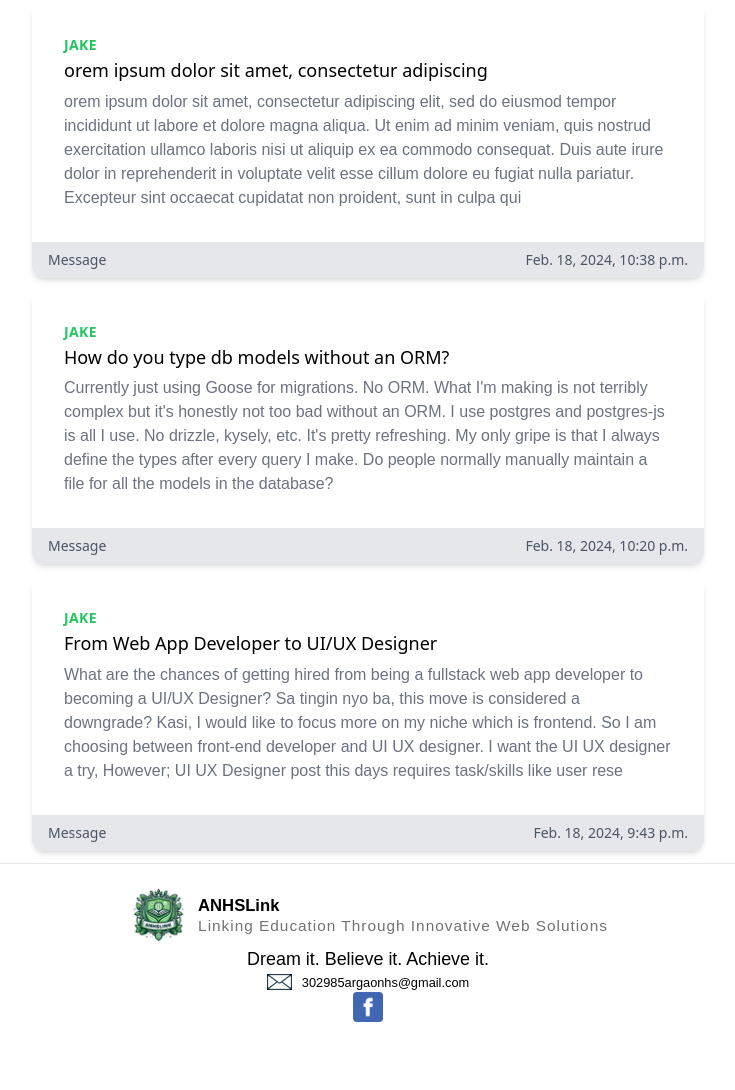
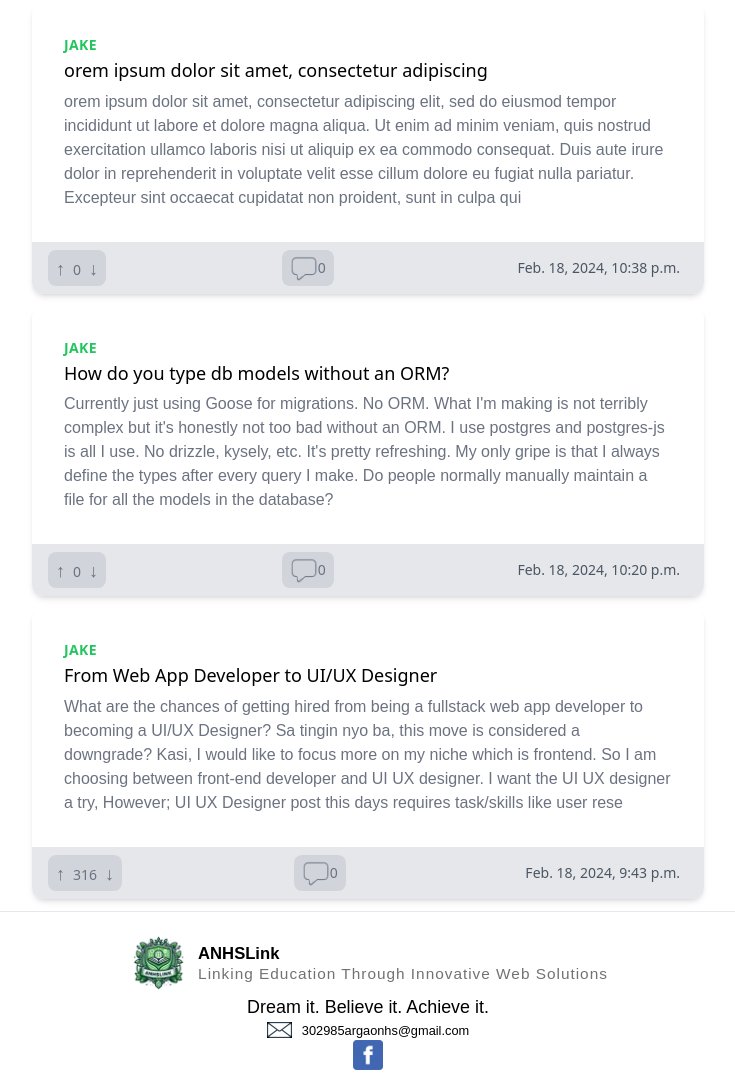
Before and after one commit to Cozyx213/ANHSLINK2, a Django app: page /forum in a window 1280 px wide. Shown: the part 1047-2137 px from the top of the page, without its empty margins (272-1007 px from the left). Before the commit the page ends 2069 px from the top, so only its background shows below. Run offline with Django 4.2, Linux system fonts and the light colour scheme; a user stored in the database is signed in; data comes from the database, SQL or seed files in the repository; both versions use the stored data as it was after the commit.

Commit message:
added comment icon and model and also likes

```diff
--- a/authentication/static/css/main.css
+++ b/authentication/static/css/main.css
@@ -614,6 +614,38 @@ video {
   height: 10rem;
 }
 
+.size-auto {
+  width: auto;
+  height: auto;
+}
+
+.size-fit {
+  width: -moz-fit-content;
+  width: fit-content;
+  height: -moz-fit-content;
+  height: fit-content;
+}
+
+.size-2 {
+  width: 0.5rem;
+  height: 0.5rem;
+}
+
+.size-10 {
+  width: 2.5rem;
+  height: 2.5rem;
+}
+
+.size-7 {
+  width: 1.75rem;
+  height: 1.75rem;
+}
+
+.size-4 {
+  width: 1rem;
+  height: 1rem;
+}
+
 .h-24 {
   height: 6rem;
 }
@@ -805,6 +837,11 @@ video {
   border-color: rgb(248 113 113 / var(--tw-border-opacity));
 }
 
+.bg-black {
+  --tw-bg-opacity: 1;
+  background-color: rgb(0 0 0 / var(--tw-bg-opacity));
+}
+
 .bg-gray-100 {
   --tw-bg-opacity: 1;
   background-color: rgb(243 244 246 / var(--tw-bg-opacity));
@@ -813,6 +850,11 @@ video {
 .bg-gray-200 {
   --tw-bg-opacity: 1;
   background-color: rgb(229 231 235 / var(--tw-bg-opacity));
+}
+
+.bg-gray-400 {
+  --tw-bg-opacity: 1;
+  background-color: rgb(156 163 175 / var(--tw-bg-opacity));
 }
 
 .bg-green-100 {
@@ -858,6 +900,11 @@ video {
 .bg-yellow-200 {
   --tw-bg-opacity: 1;
   background-color: rgb(254 240 138 / var(--tw-bg-opacity));
+}
+
+.bg-gray-300 {
+  --tw-bg-opacity: 1;
+  background-color: rgb(209 213 219 / var(--tw-bg-opacity));
 }
 
 .bg-gradient-to-r {
@@ -923,6 +970,11 @@ video {
   padding: 2rem;
 }
 
+.px-2 {
+  padding-left: 0.5rem;
+  padding-right: 0.5rem;
+}
+
 .px-4 {
   padding-left: 1rem;
   padding-right: 1rem;
@@ -933,6 +985,11 @@ video {
   padding-right: 1.5rem;
 }
 
+.py-1 {
+  padding-top: 0.25rem;
+  padding-bottom: 0.25rem;
+}
+
 .py-2 {
   padding-top: 0.5rem;
   padding-bottom: 0.5rem;
@@ -941,6 +998,11 @@ video {
 .py-3 {
   padding-top: 0.75rem;
   padding-bottom: 0.75rem;
+}
+
+.px-3 {
+  padding-left: 0.75rem;
+  padding-right: 0.75rem;
 }
 
 .pb-4 {
@@ -1060,6 +1122,11 @@ video {
   color: rgb(31 41 55 / var(--tw-text-opacity));
 }
 
+.text-green-500 {
+  --tw-text-opacity: 1;
+  color: rgb(34 197 94 / var(--tw-text-opacity));
+}
+
 .text-green-600 {
   --tw-text-opacity: 1;
   color: rgb(22 163 74 / var(--tw-text-opacity));
@@ -1108,11 +1175,6 @@ video {
 .text-white {
   --tw-text-opacity: 1;
   color: rgb(255 255 255 / var(--tw-text-opacity));
-}
-
-.text-green-500 {
-  --tw-text-opacity: 1;
-  color: rgb(34 197 94 / var(--tw-text-opacity));
 }
 
 .shadow-2xl {
--- a/main/models.py
+++ b/main/models.py
@@ -38,9 +38,12 @@ class Forum (models.Model):
     description = models.CharField(max_length=400, default="")
     uploaded_at = models.DateTimeField(auto_now_add=True)
     author = models.ForeignKey(User, on_delete=models.CASCADE)
-
+    comments = models.IntegerField(default=0)
+    likes = models.IntegerField(default=0)
     def __str__(self):
         return self.title
-
+class comment(models.Model):
+    text = models.CharField(max_length=200, default="")
+    likes = models.IntegerField(default=0)
 
 # Create your models here.
--- a/main/templates/main/forum.html
+++ b/main/templates/main/forum.html
@@ -8,18 +8,23 @@
   </div>
 </div>
 {% for forum in forums %}
+<a href="{% url 'forum_comment'  forum.id %}">
   <div class="max-w-md mx-auto bg-white rounded-xl shadow-md overflow-hidden md:max-w-2xl m-3">
     <div class="md:flex">
       <div class="p-8">
         <div class="uppercase tracking-wide text-sm text-green-500 font-semibold author">{{forum.author.username}}</div>
-      <a href="#" class="block mt-1 text-lg leading-tight font-medium text-black hover:underline">{{forum.title}}</a>
+        <div class="block mt-1 text-lg leading-tight font-medium text-black ">{{forum.title}}</div>
         <p class="mt-2 text-gray-500">{{forum.description}}</p>
       </div>
     </div>
-
+</a>
 <div class="px-4 py-2 bg-gray-200 flex justify-between">
-    <span class="text-sm text-gray-600"><a href="{% url 'forum_comment'  forum.id %}">Message</a></span>
-    <span class="text-sm text-gray-600">{{forum.uploaded_at}}</span>
+  <span class="text-sm text-gray-500 bg bg-gray-300 rounded-lg"><button
+      class="px-2 py-1 text-lg font-extrabold bg-gray-300 rounded-full">&#8593;
+    </button>{{forum.likes}}<button class="px-2  py-1 text-lg font-extrabold bg-gray-300 rounded-full">&#8595;
+    </button></span>
+  <span class="text-sm text-gray-500 bg-gray-300 rounded-lg flex items-center px-2"><img src="{% static 'pictures/comment.png' %}" class="size-7">{{forum.comments}}</span>
+  <span class="text-sm text-gray-600 flex items-center px-2">{{forum.uploaded_at}}</span>
 </div>
 </div>
 
--- a/main/views.py
+++ b/main/views.py
@@ -39,7 +39,7 @@ def show_resource(request,grade,subject):
 def forum_comment(request, id):
 
     forum = Forum.objects.filter(id=id)
-    return render(request,"main/forum.html",{"forums":forum})
+    return render(request,"main/forum_about.html",{"forums":forum})
 
 @login_required(login_url="/login")
 def map(request):
```
Also changed, not shown: main/templates/main/forum_about.html (added, +40 -0 lines), db.sqlite3, main/migrations/0018_forum_like.py (added), main/migrations/0019_rename_like_forum_likes.py (added), main/migrations/0020_comment_forum_comments_alter_forum_likes.py (added), main/static/js/forum.js (renamed from main/static/pictures/js/forum.js), main/static/pictures/comment.png (added). Lines whose indentation alone changed are shown as unchanged.
